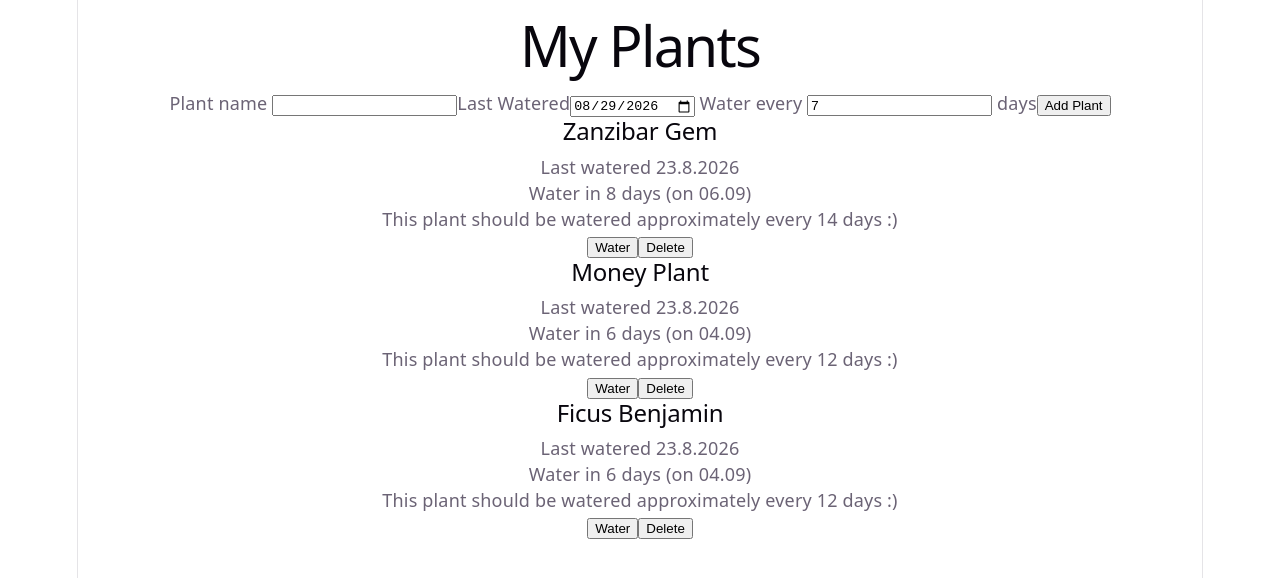
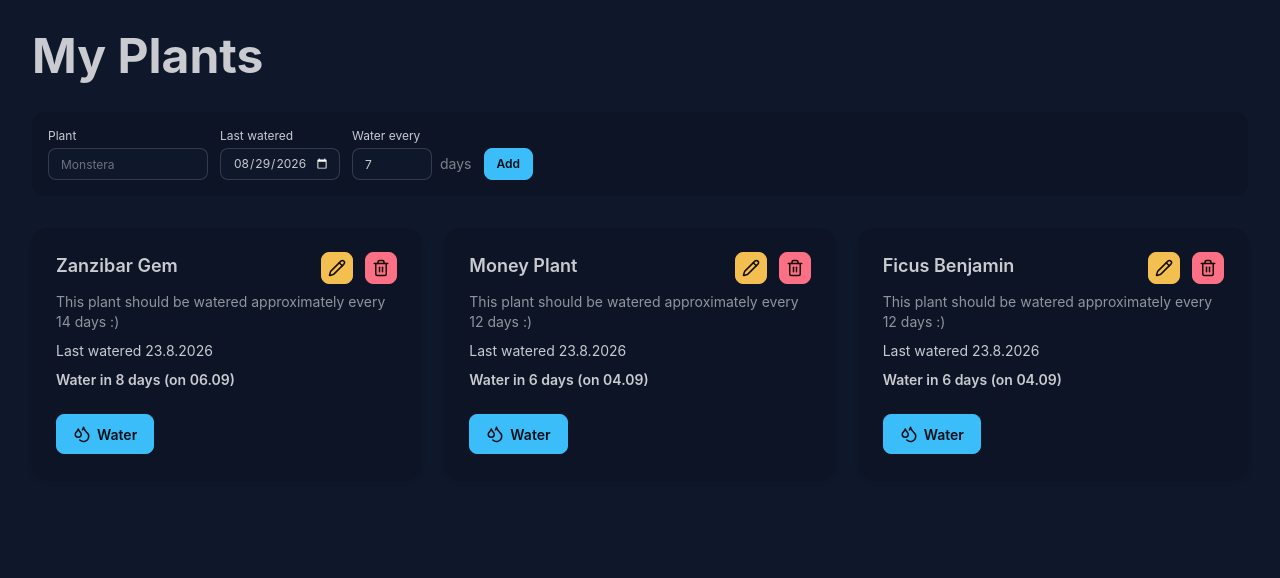
Before and after one commit to turtlegirll/plantReminder, a React (Vite) app: page / in a window 1280 px wide. Shown: the top 578 px of the page. Built offline with nearby package versions, Linux system fonts and the light colour scheme.

Commit message:
added styling

```diff
--- a/package.json
+++ b/package.json
@@ -10,8 +10,11 @@
     "preview": "vite preview"
   },
   "dependencies": {
+    "@tailwindcss/vite": "^4.3.3",
+    "lucide-react": "^1.37.0",
     "react": "^19.2.8",
-    "react-dom": "^19.2.8"
+    "react-dom": "^19.2.8",
+    "tailwindcss": "^4.3.3"
   },
   "devDependencies": {
     "@eslint/js": "^10.0.1",
@@ -19,6 +22,7 @@
     "@types/react": "^19.2.18",
     "@types/react-dom": "^19.2.4",
     "@vitejs/plugin-react": "^6.1.0",
+    "daisyui": "^5.7.22",
     "eslint": "^10.9.0",
     "eslint-plugin-react-hooks": "^7.1.1",
     "eslint-plugin-react-refresh": "^0.5.4",
--- a/src/App.tsx
+++ b/src/App.tsx
@@ -2,6 +2,7 @@ import { useEffect, useState } from "react";
 import type { Plant } from "./types/plants"
 import { PlantCard } from "./components/PlantCard";
 import { AddPlantForm } from "./components/PlantForm";
+
 const initialPlants: Plant[] = [
   {
     id: 1,
@@ -61,19 +62,24 @@ function App() {
 
 
   return (
-    <main>
-      <h1> My Plants</h1>
+    <main className="min-h-screen p-8">
+      <h1 className="text-5xl font-bold mb-8">
+        My Plants
+      </h1>
 
-      <AddPlantForm onAdd={addPlant}></AddPlantForm>
+      <AddPlantForm onAdd={addPlant} />
 
-      {plants.map((plant) => (<PlantCard
-        key={plant.id}
-        plant={plant}
-        onWater={waterPlant}
-        onDelete={removePlant}
-      ></PlantCard>))}
+      <div className="grid gap-6 sm:grid-cols-2 lg:grid-cols-3 mt-8">
+        {plants.map((plant) => (
+          <PlantCard
+            key={plant.id}
+            plant={plant}
+            onWater={waterPlant}
+            onDelete={removePlant}
+          />
+        ))}
+      </div>
     </main>
-
 
   )
 }
--- a/src/components/PlantCard.tsx
+++ b/src/components/PlantCard.tsx
@@ -1,4 +1,6 @@
 import type { Plant } from "../types/plants"
+import { Trash2, Pencil, Droplets } from "lucide-react";
+
 
 type Props = {
     plant: Plant,
@@ -17,7 +19,7 @@ function getNextWateringDate(plant: Plant) {
     return nextDate;
 }
 
-function getDaysUntilWatering(plant: Plant){
+function getDaysUntilWatering(plant: Plant) {
 
     const lastWatered = new Date(plant.lastWatered);
 
@@ -33,8 +35,8 @@ function getDaysUntilWatering(plant: Plant){
     return difference;
 }
 
-function formatDayMonth(date: Date){
-    const formattedDate =  Intl.DateTimeFormat("de-DE", {
+function formatDayMonth(date: Date) {
+    const formattedDate = Intl.DateTimeFormat("de-DE", {
         day: "2-digit",
         month: "2-digit"
     }).format(date).replace(/\.$/, "");
@@ -49,24 +51,47 @@ export function PlantCard({ plant, onWater, onDelete }: Props) {
     const nextWateringDay = getDaysUntilWatering(plant)
     const nextWateringDate = getNextWateringDate(plant)
 
-
     return (
 
-        <article>
-            <h2>{plant.name}</h2>
+        <article className="card bg-base-200 shadow-md">
+            <div className="card-body">
+                <div className="flex items-start justify-between">
+                    <h2 className="card-title">
+                        {plant.name}
+                    </h2>
+                    <div className="flex gap-3">
+                        <button
+                            className="btn btn-warning btn-square btn-sm"
+                            aria-label={`Edit ${plant.name}`}
+                        >
+                            <Pencil size={18} />
+                        </button>
 
-            <p>
-                Last watered {(new Date(plant.lastWatered).toLocaleDateString("de-DE"))}
-            </p>
-            <p>
-                Water in  {nextWateringDay} days (on {formatDayMonth(nextWateringDate)})
-            </p>
-            <p>
-                This plant should be watered approximately every {plant.wateringIntervalDays} days :)
-            </p>
-            <button onClick={() => onWater(plant.id)}>Water</button>
-            <button onClick={() => onDelete(plant.id)}>Delete</button>
+                        <button
+                            className="btn btn-square btn-sm btn-error"
+                            onClick={() => onDelete(plant.id)}
+                            aria-label={`Delete ${plant.name}`}
+                        >
+                            <Trash2 size={18} />
+                        </button>
+                    </div>
+                </div>
 
+                <p className="text-sm opacity-70">
+                    This plant should be watered approximately every {plant.wateringIntervalDays} days :)
+                </p>
+                <p>
+                    Last watered {(new Date(plant.lastWatered).toLocaleDateString("de-DE"))}
+                </p>
+                <p className="font-semibold">
+                    Water in  {nextWateringDay} days (on {formatDayMonth(nextWateringDate)})
+                </p>
+
+                <div className="card-actions mt-4">
+                    <button className="btn btn-primary" onClick={() => onWater(plant.id)}>  <Droplets size={18} />Water</button>
+
+                </div>
+            </div>
         </article>
     )
 }
--- a/src/components/PlantForm.tsx
+++ b/src/components/PlantForm.tsx
@@ -16,7 +16,8 @@ export function AddPlantForm({ onAdd }: Props) {
 
 
     return (
-        <form onSubmit={(event) => {
+        <form className="mb-6 flex flex-wrap items-end gap-3 rounded-xl bg-base-200 p-4"
+            onSubmit={(event) => {
                 event.preventDefault();
                 const newPlant: Plant = {
                     id: Date.now(),
@@ -32,30 +33,48 @@ export function AddPlantForm({ onAdd }: Props) {
 
 
             }}>
-            <label> Plant name </label>
+
+            <label className="flex flex-col gap-1">
+                <span className="text-xs">Plant</span>
                 <input
+                    className="input input-bordered input-sm w-40"
+                    placeholder="Monstera"
                     value={name}
                     onChange={(event) => setName(event.target.value)}
                 />
+            </label>
 
-            <label>Last Watered</label>
+            <label className="flex flex-col gap-1">
+                <span className="text-xs">Last watered</span>
                 <input
+                    className="input input-bordered input-sm"
                     type="date"
                     value={lastWatered}
-                onChange={(event) => setLastWatered(event.target.value)}>
+                    onChange={(event) => setLastWatered(event.target.value)}
+                />
+            </label>
 
-            </input>
+            <label className="flex flex-col gap-1">
+                <span className="text-xs">Water every</span>
 
-            <label> Water every </label>
+                <div className="flex items-center gap-2">
                     <input
+                        className="input input-bordered input-sm w-20"
                         type="number"
                         value={wateringIntervalDays}
-                onChange={(event) => setWateringInterval(Number(event.target.value))}
-            /> days
+                        onChange={(event) =>
+                            setWateringInterval(Number(event.target.value))
+                        }
+                    />
+                    <span className="text-sm opacity-60">days</span>
+                </div>
+            </label>
 
-            <button type="submit">Add Plant</button>
+            <button className="btn btn-primary btn-sm" type="submit">
+                Add
+            </button>
+
         </form>
-
     )
 
 }
--- a/src/index.css
+++ b/src/index.css
@@ -1,111 +1,38 @@
-:root {
-  --text: #6b6375;
-  --text-h: #08060d;
-  --bg: #fff;
-  --border: #e5e4e7;
-  --code-bg: #f4f3ec;
-  --accent: #aa3bff;
-  --accent-bg: rgba(170, 59, 255, 0.1);
-  --accent-border: rgba(170, 59, 255, 0.5);
-  --social-bg: rgba(244, 243, 236, 0.5);
-  --shadow:
-    rgba(0, 0, 0, 0.1) 0 10px 15px -3px, rgba(0, 0, 0, 0.05) 0 4px 6px -2px;
-
-  --sans: system-ui, 'Segoe UI', Roboto, sans-serif;
-  --heading: system-ui, 'Segoe UI', Roboto, sans-serif;
-  --mono: ui-monospace, Consolas, monospace;
-
-  font: 18px/145% var(--sans);
-  letter-spacing: 0.18px;
-  color-scheme: light dark;
-  color: var(--text);
-  background: var(--bg);
-  font-synthesis: none;
-  text-rendering: optimizeLegibility;
-  -webkit-font-smoothing: antialiased;
-  -moz-osx-font-smoothing: grayscale;
-
-  @media (max-width: 1024px) {
-    font-size: 16px;
-  }
+@import "tailwindcss";
+@plugin "daisyui"{
+    themes: night --default;
+};
+@plugin "daisyui/theme" {
+  name: "night";
+  default: false;
+  prefersdark: false;
+  color-scheme: "dark";
+  --color-base-100: oklch(20.768% 0.039 265.754);
+  --color-base-200: oklch(19.314% 0.037 265.754);
+  --color-base-300: oklch(17.86% 0.034 265.754);
+  --color-base-content: oklch(84.153% 0.007 265.754);
+  --color-primary: oklch(75.351% 0.138 232.661);
+  --color-primary-content: oklch(15.07% 0.027 232.661);
+  --color-secondary: oklch(68.011% 0.158 276.934);
+  --color-secondary-content: oklch(13.602% 0.031 276.934);
+  --color-accent: oklch(72.36% 0.176 350.048);
+  --color-accent-content: oklch(14.472% 0.035 350.048);
+  --color-neutral: oklch(27.949% 0.036 260.03);
+  --color-neutral-content: oklch(85.589% 0.007 260.03);
+  --color-info: oklch(68.455% 0.148 237.251);
+  --color-info-content: oklch(0% 0 0);
+  --color-success: oklch(78.452% 0.132 181.911);
+  --color-success-content: oklch(15.69% 0.026 181.911);
+  --color-warning: oklch(83.242% 0.139 82.95);
+  --color-warning-content: oklch(16.648% 0.027 82.95);
+  --color-error: oklch(71.785% 0.17 13.118);
+  --color-error-content: oklch(14.357% 0.034 13.118);
+  --radius-selector: 1rem;
+  --radius-field: 0.5rem;
+  --radius-box: 1rem;
+  --size-selector: 0.25rem;
+  --size-field: 0.25rem;
+  --border: 1px;
+  --depth: 0;
+  --noise: 0;
 }
-
-@media (prefers-color-scheme: dark) {
-  :root {
-    --text: #9ca3af;
-    --text-h: #f3f4f6;
-    --bg: #16171d;
-    --border: #2e303a;
-    --code-bg: #1f2028;
-    --accent: #c084fc;
-    --accent-bg: rgba(192, 132, 252, 0.15);
-    --accent-border: rgba(192, 132, 252, 0.5);
-    --social-bg: rgba(47, 48, 58, 0.5);
-    --shadow:
-      rgba(0, 0, 0, 0.4) 0 10px 15px -3px, rgba(0, 0, 0, 0.25) 0 4px 6px -2px;
-  }
-
-  #social .button-icon {
-    filter: invert(1) brightness(2);
-  }
-}
-
-#root {
-  width: 1126px;
-  max-width: 100%;
-  margin: 0 auto;
-  text-align: center;
-  border-inline: 1px solid var(--border);
-  min-height: 100svh;
-  display: flex;
-  flex-direction: column;
-  box-sizing: border-box;
-}
-
-body {
-  margin: 0;
-}
-
-h1,
-h2 {
-  font-family: var(--heading);
-  font-weight: 500;
-  color: var(--text-h);
-}
-
-h1 {
-  font-size: 56px;
-  letter-spacing: -1.68px;
-  margin: 32px 0;
-  @media (max-width: 1024px) {
-    font-size: 36px;
-    margin: 20px 0;
-  }
-}
-h2 {
-  font-size: 24px;
-  line-height: 118%;
-  letter-spacing: -0.24px;
-  margin: 0 0 8px;
-  @media (max-width: 1024px) {
-    font-size: 20px;
-  }
-}
-p {
-  margin: 0;
-}
-
-code,
-.counter {
-  font-family: var(--mono);
-  display: inline-flex;
-  border-radius: 4px;
-  color: var(--text-h);
-}
-
-code {
-  font-size: 15px;
-  line-height: 135%;
-  padding: 4px 8px;
-  background: var(--code-bg);
-}
--- a/vite.config.ts
+++ b/vite.config.ts
@@ -1,7 +1,8 @@
+import tailwindcss from '@tailwindcss/vite'
 import react from '@vitejs/plugin-react'
 import { defineConfig } from 'vite'
 
 // https://vite.dev/config/
 export default defineConfig({
-  plugins: [react()],
+  plugins: [react(),tailwindcss()],
 })
```
Also changed, not shown: 1 other file (tests, documents, lock files or other folders). Lines whose indentation alone changed are shown as unchanged.
